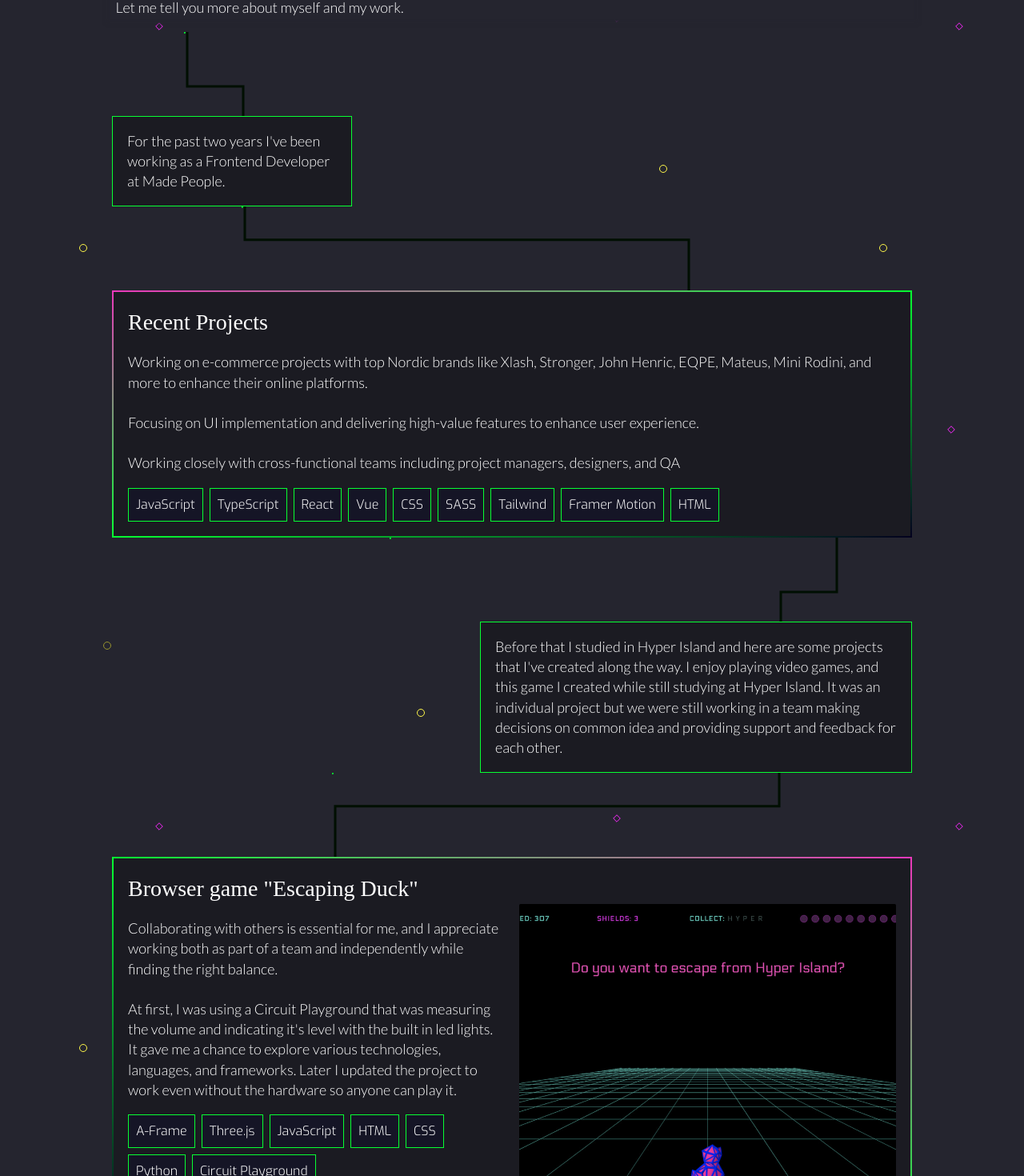
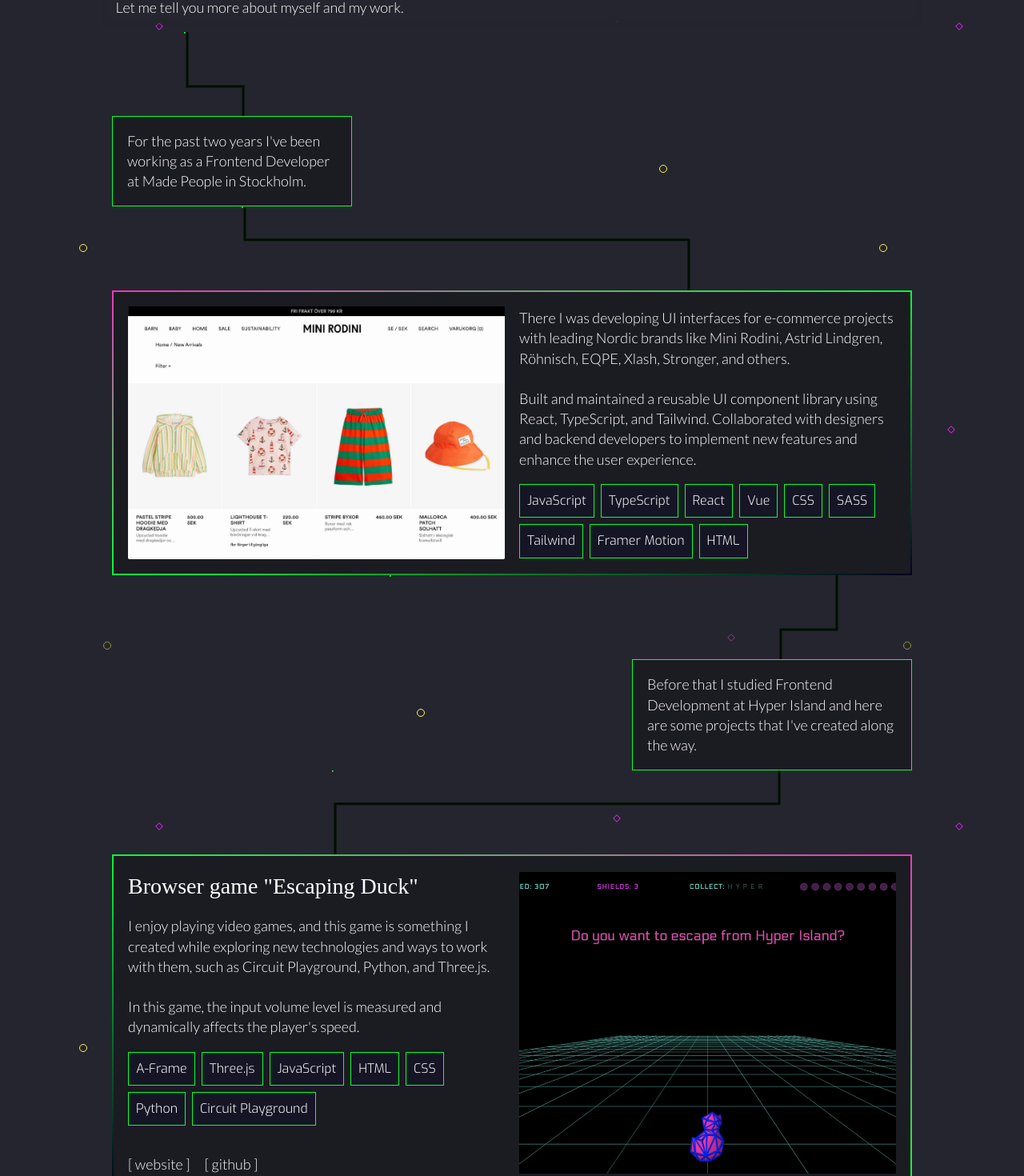
Before and after one commit to avreally/portfolio-website, a React (Create React App) app: page / in a window 1280 px wide. Shown: the part 331-1801 px from the top of the page at 80% size. Built offline with nearby package versions, Linux system fonts and the light colour scheme; a web font is replaced by a local one.

Commit message:
small styles and content updates

```diff
--- a/public/data/allProjects.json
+++ b/public/data/allProjects.json
@@ -38,7 +38,7 @@
       "CSS",
       "Flexbox"
     ],
-    "notes": "Before that, I really got into exploring fullstack and backend development. I built the backend for some of my projects and had fun deploying them to Heroku and later to Render. "
+    "notes": "At some point I really got into exploring fullstack and backend development. I built the backend for some of my projects and had fun deploying them to Heroku and later to Render. "
   },
   {
     "id": "04",
@@ -64,7 +64,7 @@
   {
     "id": "05",
     "name": "Browser game \"Escaping Duck\"",
-    "about": "Collaborating with others is essential for me, and I appreciate working both as part of a team and independently while finding the right balance. <br> \nAt first, I was using a Circuit Playground that was measuring the volume and indicating it's level with the built in led lights. It gave me a chance to explore various technologies, languages, and frameworks. Later I updated the project to work even without the hardware so anyone can play it.",
+    "about": "I enjoy playing video games, and this game is something I created while exploring new technologies and ways to work with them, such as Circuit Playground, Python, and Three.js. <br> \nIn this game, the input volume level is measured and dynamically affects the player's speed.",
     "imgUrl": "../images/escaping-duck.jpg",
     "websiteUrl": "https://escapefromhyperisland.github.io/team1-chaos/escaping-duck/",
     "githubUrl": "https://github.com/escapefromhyperisland/team1-chaos/tree/main/escaping-duck",
@@ -77,13 +77,13 @@
       "Python",
       "Circuit Playground"
     ],
-    "notes": "Before that I studied in Hyper Island and here are some projects that I've created along the way. I enjoy playing video games, and this game I created while still studying at Hyper Island. It was an individual project but we were still working in a team making decisions on common idea and providing support and feedback for each other."
+    "notes": "Before that I studied Frontend Development at Hyper Island and here are some projects that I've created along the way."
   },
   {
     "id": "06",
-    "name": "Recent Projects",
-    "about": "Working on e-commerce projects with top Nordic brands like Xlash, Stronger, John Henric, EQPE, Mateus, Mini Rodini, and more to enhance their online platforms. <br> \nFocusing on UI implementation and delivering high-value features to enhance user experience. <br> \nWorking closely with cross-functional teams including project managers, designers, and QA",
-    "imgUrl": "",
+    "name": "",
+    "about": "There I was developing UI interfaces for e-commerce projects with leading Nordic brands like Mini Rodini, Astrid Lindgren, Röhnisch, EQPE, Xlash, Stronger, and others.  <br> \nBuilt and maintained a reusable UI component library using React, TypeScript, and Tailwind. Collaborated with designers and backend developers to implement new features and enhance the user experience.",
+    "imgUrl": "../images/clients/mini.jpg",
     "websiteUrl": "",
     "githubUrl": "",
     "stack": [
@@ -97,6 +97,6 @@
       "Framer Motion",
       "HTML"
     ],
-    "notes": "For the past two years I've been working as a Frontend Developer at Made People."
+    "notes": "For the past two years I've been working as a Frontend Developer at Made People in Stockholm."
   }
 ]
--- a/src/App.css
+++ b/src/App.css
@@ -6,7 +6,7 @@
 
 * {
 	font-family: "Lato", sans-serif;
-  font-size: clamp(16px, 3vw, 18px);
+	font-size: 16px;
 	font-weight: 300;
 	line-height: 1.4;
 	color: #fff;
@@ -37,6 +37,10 @@ body {
 }
 
 @media screen and (min-width: 768px) {
+	* {
+		font-size: 18px;
+	}
+
 	.app {
 		padding-left: 2rem;
 		padding-right: 2rem;
--- a/src/components/project/styles.css
+++ b/src/components/project/styles.css
@@ -36,7 +36,7 @@
 				var(--myColor3)
 			)
 			border-box;
-  transition: --myColor1 .8s, --myColor2 .8s, --myColor3 .8s;
+	transition: --myColor1 0.8s, --myColor2 0.8s, --myColor3 0.8s;
 }
 
 .bg {
@@ -77,7 +77,6 @@
 	);
 }
 
-
 @media screen and (min-width: 768px) {
 	.project {
 		flex-direction: row;
--- a/src/components/projectInfo/index.tsx
+++ b/src/components/projectInfo/index.tsx
@@ -9,9 +9,11 @@ const ProjectInfo = ({ project }: ProjectInfoProps) => {
   return (
     <div className="wrapper">
       <div className="projectInfo">
-        <div className="projectHeader">
-          <h2 className="projectName">{project.name}</h2>
-        </div>
+        {project.name ? (
+          <div className="projectHeader">
+            <h2 className="projectName">{project.name}</h2>
+          </div>
+        ) : null}
         <p
           className="projectAbout"
           dangerouslySetInnerHTML={{ __html: project.about }}
```
Also changed, not shown: public/images/clients/mini.jpg. Lines whose indentation alone changed are shown as unchanged.
